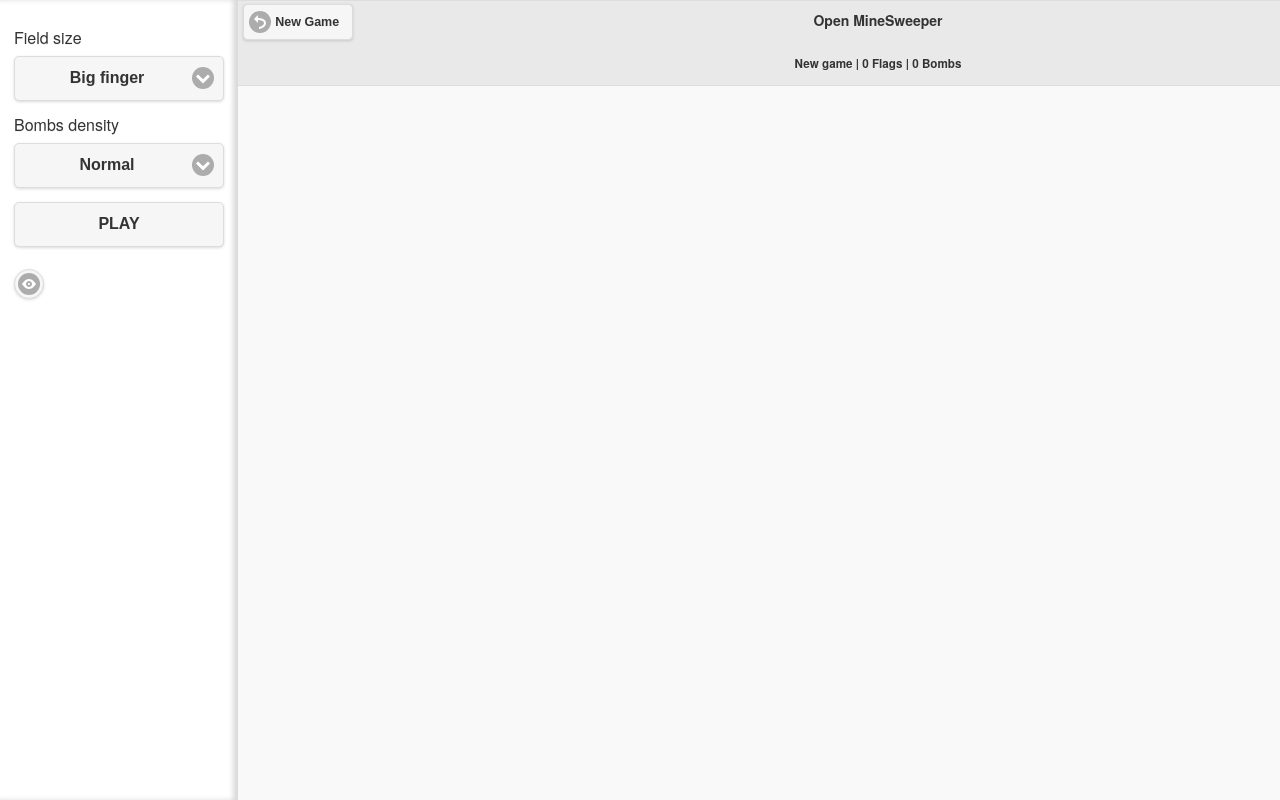
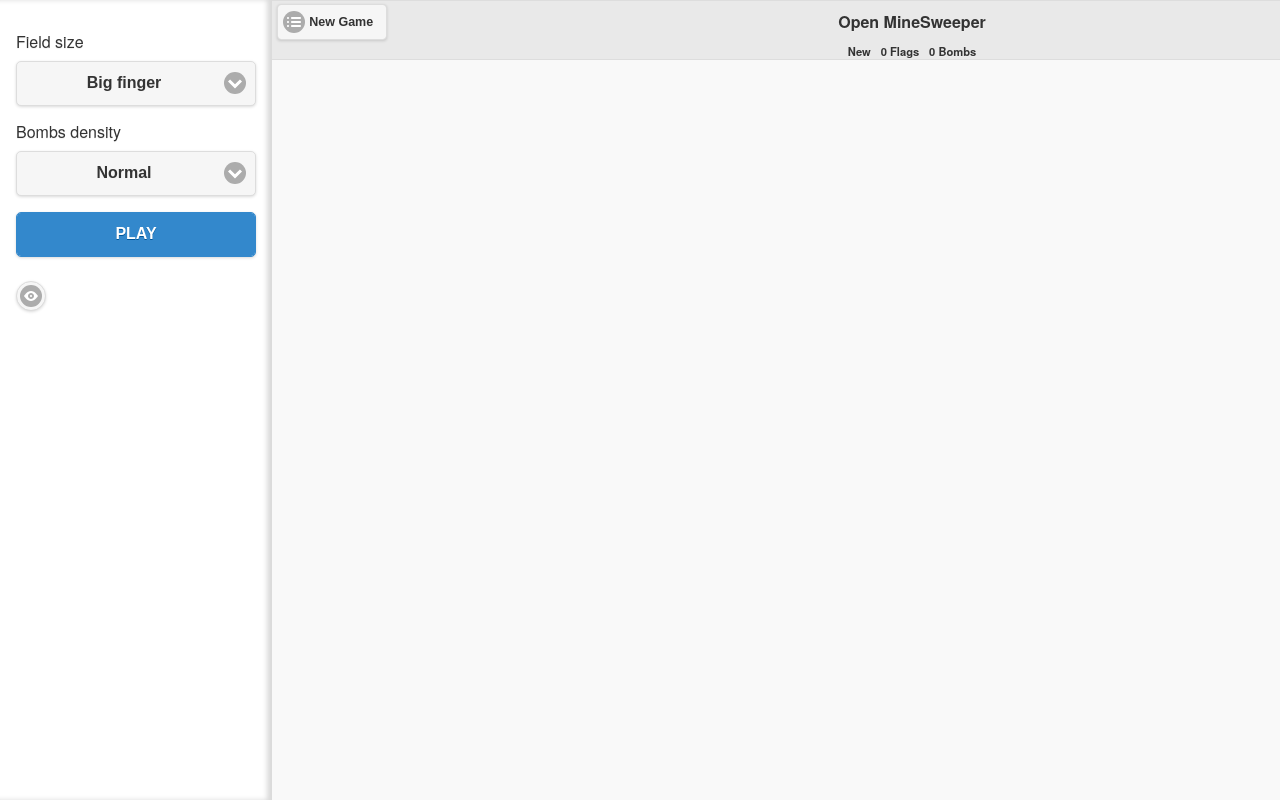
Before and after one commit to valerio-bozzolan/minesweeper, a PHP site: page / in a window 1280 px wide. Run offline with PHP 8.4, Linux system fonts and the light colour scheme.

Commit message:
Improved GUI; Probably fixed swipe bug

```diff
--- a/css/index.css
+++ b/css/index.css
@@ -6,7 +6,7 @@ body {
     -webkit-text-size-adjust: none;             /* prevent webkit from resizing text to fit */
     -webkit-user-select: none;                  /* prevent copy paste, to allow, change 'none' to 'text' */
     font-family:'HelveticaNeue-Light', 'HelveticaNeue', Helvetica, Arial, sans-serif;
-    font-size:14px;
+    font-size:16px;
     height:100%;
     width:100%;
 }
@@ -42,6 +42,19 @@ table#field td button {
 .flag {
 	background:green;
 }
+.minesweeper-bar {
+	font-size:0.7em;
+	text-align:center;
+}
+.minesweeper-bar span {
+	margin:0 0.3em;
+}
+.minesweeper-bar .flags-counter:after {
+	content:" Flags";
+}
+.minesweeper-bar .bombs-counter:after {
+	content:" Bombs";
+}
 
 /* Landscape layout (with min-width) */
 @media screen and (min-aspect-ratio: 1/1) and (min-width:400px) {
--- a/index.html
+++ b/index.html
@@ -11,18 +11,14 @@
 <body>
 <div data-role="page" id="index">
 	<div data-role="header" id="header">
-		<button data-icon="back" data-inline="true" data-mini="true" class="open-new-game-page">New Game</button>
 		<h1>Open MineSweeper</h1>
-		<center>
-			<p>
-			<small>
-				<span class="game-difficult-label">New game</span> |
-				<span class="flags-counter">0</span> Flags  |
-				<span class="bombs-counter">0</span> Bombs
-			</small>
-			</p>
-		</center>
-		<a href="#settings" data-icon="gear" class="ui-btn-right" data-transition="flip">Options</a>
+		<button class="ui-icon-bullets ui-btn-inline ui-btn ui-btn-icon-left ui-shadow ui-corner-all open-new-game-page">New Game</button>
+		<a href="#settings" class="ui-icon-gear ui-btn-inline ui-btn-icon-notext ui-btn ui-shadow ui-corner-all" data-transition="flip"></a>
+		<div class="minesweeper-bar">
+			<span class="game-difficult-label">New</span>
+			<span class="flags-counter">0</span>
+			<span class="bombs-counter">0</span>
+		</div>
 	</div>
 	<div role="main" class="ui-content" id="content">
 		<table id="field"></table>
@@ -48,10 +44,10 @@
 			</select>
 		</p>
 		<p>
-			<button type="button" class="play">PLAY</button>
+			<button type="button" class="ui-btn-active play">PLAY</button>
 		</p>
 		</form>
-		<a href="#popup-help" title="Help" data-rel="popup" class="ui-btn ui-shadow ui-corner-all ui-icon-eye ui-btn-icon-notext ui-btn-inline"></a>
+		<a href="#popup-help" title="Help" data-rel="popup" class="ui-icon-eye ui-btn-inline ui-btn-icon-notext ui-btn ui-shadow ui-corner-all"></a>
 	</div>
 	<div data-role="popup" id="popup-help">
 		<h2>Tip</h2>
@@ -61,44 +57,45 @@
 	</div>
 </div>
 <div data-role="page" id="settings">
-	<div data-role="header" data-add-back-btn="true">
+	<div data-role="header">
 		<h1>Open MineSweeper</h1>
+		<a href="#" title="Back" data-rel="back" class="ui-icon-back ui-btn-inline ui-btn ui-btn-icon-left ui-shadow ui-corner-all">Back</a>
 	</div>
 	<div role="main" class="ui-content">
 		<h2>Settings</h2>
-		<p>
+		<ul data-role="listview" data-inset="true">
+			<li class="ui-field-contain">
 				<label for="username">Username</label>
 				<input type="text" name="username" id="username" placeholder="Mr. Bombarolo" />
-		</p>
-		<p>
+			</li>
+		</ul>
 		<label for="sound">Sound</label>
 		<input type="checkbox" name="sound" id="sound" />
-		</p>
-		<p>
 		<label for="vibration">Vibration</label>
 		<input type="checkbox" name="vibration" id="vibration" />
-		</p>
 		<h2>Stats</h2>
+		<div class="ui-bar ui-bar-a ui-corner-all">
 			<table class="ui-responsive table-stroke">
 			<tbody>
 				<tr>
 					<th>Play times</th>
-				<td><span class="play_times"></span></td>
+					<td class="play_times"></td>
 				</tr>
 				<tr>
 					<th>Secure zones discovered</th>
-				<td><span class="game_nothings"></span></td>
+					<td class="game_nothings"></td>
 				</tr>
 				<tr>
 					<th>Step as MineSweeper</th>
-				<td><span class="bomb_taps"></span></td>
+					<td class="bomb_taps"></td>
 				</tr>
 				<tr>
 					<th>Win times</th>
-				<td><span class="win_times"></span></td>
+					<td class="win_times"></td>
 				</tr>
 			</tbody>
 			</table>
+		</div>
 	</div>
 	<div data-role="footer">
 		<ul>
```
Also changed, not shown: js/jquery-events.js. Lines whose indentation alone changed are shown as unchanged.
